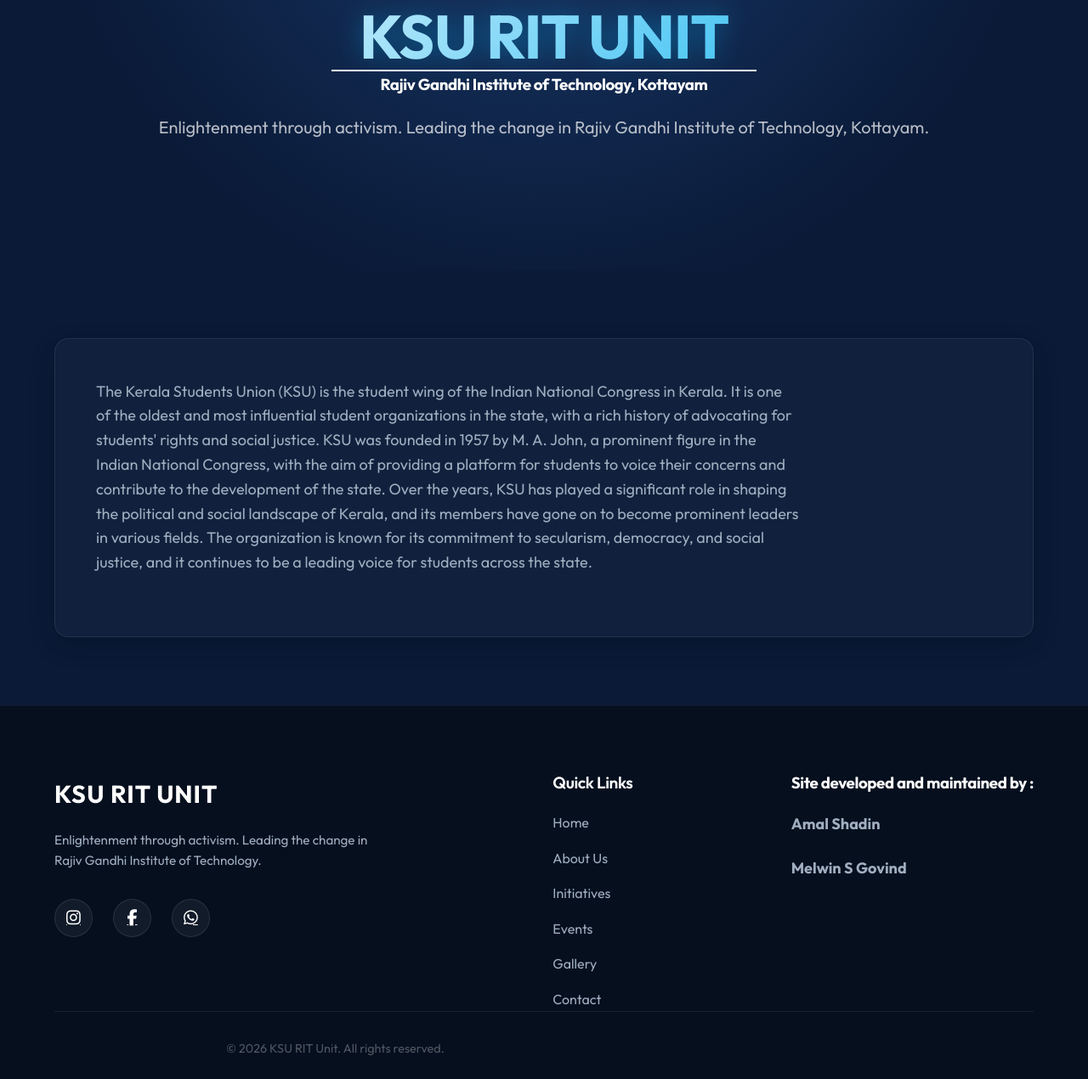
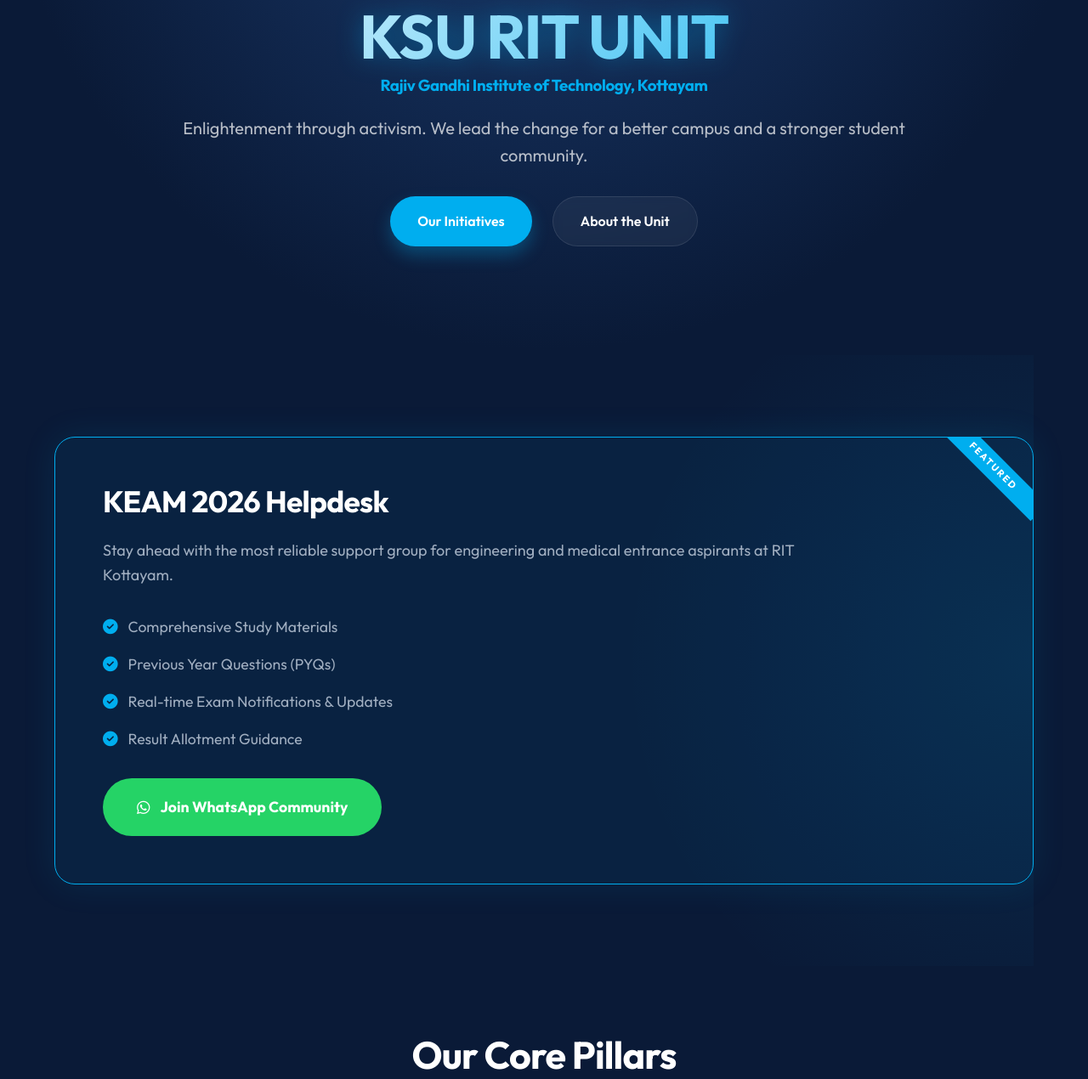
Before and after one commit to amalshadin/ksu-rit, a website built with Vite: page index.html in a window 1280 px wide. Shown: the part 301-1571 px from the top of the page at 85% size. Built offline with nearby package versions, Linux system fonts and the light colour scheme.

Commit message:
feat: implement site-wide layout, footer component, and core CSS styling

```diff
--- a/index.html
+++ b/index.html
@@ -17,29 +17,54 @@
 
         <main>
             <section class="page-hero">
-                <div class="container" style="align-items: center;">
-                    <h1 style="margin-bottom: 0%;">KSU RIT UNIT</h1>
-                    <hr
-                        style="height:2px; border-width:0; width: 80%; max-width: 500px; min-width: 300px; margin: auto; color:gray; background-color:rgb(255, 255, 255)">
-                    <h3 style="margin-top: 0.3rem;">Rajiv Gandhi Institute of Technology, Kottayam</h3>
-                    <p>Enlightenment through activism. Leading the change in Rajiv Gandhi Institute of Technology,
-                        Kottayam.</p>
+                <div class="container">
+                    <h1 style="margin-bottom: 0.5rem;">KSU RIT UNIT</h1>
+                    <h3 class="text-accent" style="margin-top: 0;">Rajiv Gandhi Institute of Technology, Kottayam</h3>
+                    <p style="margin: 1.5rem auto;">Enlightenment through activism. We lead the change for a better
+                        campus and a stronger student community.</p>
+                    <div class="hero-cta-group">
+                        <a href="/initiatives.html" class="hero-btn hero-btn-primary">Our Initiatives</a>
+                        <a href="/about.html" class="hero-btn hero-btn-outline">About the Unit</a>
+                    </div>
                 </div>
             </section>
 
+            <!-- Featured KEAM Helpdesk -->
+            <section class="container featured-section">
+                <div class="featured-card">
+                    <div class="content-wrapper">
+                        <h2>KEAM 2026 Helpdesk</h2>
+                        <p>Stay ahead with the most reliable support group for engineering and medical entrance
+                            aspirants at RIT Kottayam.</p>
+                        <ul>
+                            <li><i class="fas fa-check-circle"></i> Comprehensive Study Materials</li>
+                            <li><i class="fas fa-check-circle"></i> Previous Year Questions (PYQs)</li>
+                            <li><i class="fas fa-check-circle"></i> Real-time Exam Notifications & Updates</li>
+                            <li><i class="fas fa-check-circle"></i> Result Allotment Guidance</li>
+                        </ul>
+                        <a href="https://chat.whatsapp.com/LyC62rYDn5dHwD94sGoq9g?mode=gi_t" class="whatsapp-cta">
+                            <i class="fab fa-whatsapp"></i> Join WhatsApp Community
+                        </a>
+                    </div>
+                </div>
+            </section>
+
+            <!-- Mission & Pillars -->
             <section class="container">
-                <div class="content-block">
-                    <p>
-                        The Kerala Students Union (KSU) is the student wing of the Indian National Congress in Kerala.
-                        It is one of the oldest and most influential student organizations in the state, with a rich
-                        history of advocating for students' rights and social justice. KSU was founded in 1957 by M. A.
-                        John, a prominent figure in the Indian National Congress, with the aim of providing a platform
-                        for students to voice their concerns and contribute to the development of the state. Over the
-                        years, KSU has played a significant role in shaping the political and social landscape of
-                        Kerala, and its members have gone on to become prominent leaders in various fields. The
-                        organization is known for its commitment to secularism, democracy, and social justice, and it
-                        continues to be a leading voice for students across the state.
-                    </p>
+                <h2 style="text-align: center; margin-bottom: 3rem;">Our Core Pillars</h2>
+                <div class="values-grid">
+                    <div class="content-block value-card">
+                        <i class="fas fa-book-open"></i>
+                        <h3>Enlightenment</h3>
+                        <p>We believe in the power of education and awareness. Our programs focus on academic
+                            excellence, skill development, and intellectual growth for Every RITian.</p>
+                    </div>
+                    <div class="content-block value-card">
+                        <i class="fas fa-fist-raised"></i>
+                        <h3>Activism</h3>
+                        <p>Representing the student voice with courage. We actively advocate for student rights, campus
+                            welfare, and social justice in and around Rajiv Gandhi Institute of Technology.</p>
+                    </div>
                 </div>
             </section>
         </main>
--- a/src/components/footer.html
+++ b/src/components/footer.html
@@ -23,8 +23,10 @@
 
     <div class="footer-attribution">
         <h3>Site developed and maintained by &colon;</h3>
-        <p><strong>Amal Shadin</strong></p>
-        <p><strong>Melwin S Govind</strong></p>
+        <ul class="footer-dev-links">
+            <li><a href="https://github.com/amalshadin"><strong>Amal Shadin</strong></a></li>
+            <li><a href="https://github.com/melwinsg"><strong>Melwin S Govind</strong></a></li>
+        </ul>
     </div>
 </div>
 <div class="container footer-bottom">
--- a/src/css/layout.css
+++ b/src/css/layout.css
@@ -4,7 +4,8 @@
   top: 0;
   width: 100%;
   z-index: 1000;
-  background: rgba(10, 26, 55, 0.82); /* Match dark theme bg */
+  background: rgba(10, 26, 55, 0.82);
+  /* Match dark theme bg */
   backdrop-filter: blur(12px);
   -webkit-backdrop-filter: blur(12px);
   border-bottom: 1px solid rgba(255, 255, 255, 0.08);
@@ -21,7 +22,8 @@
 }
 
 .navbar a img {
-  height: 50px; /* Refined size */
+  height: 50px;
+  /* Refined size */
   width: auto;
   transition: var(--transition);
 }
@@ -84,7 +86,8 @@
 }
 
 .nav-links.active .nav-link:visited {
-  color: #fff; /* Same as unvisited */
+  color: #fff;
+  /* Same as unvisited */
 }
 
 .nav-links.active .nav-link.active {
@@ -93,8 +96,15 @@
 }
 
 @keyframes slideDown {
-  from { opacity: 0; transform: translateY(-10px); }
-  to { opacity: 1; transform: translateY(0); }
+  from {
+    opacity: 0;
+    transform: translateY(-10px);
+  }
+
+  to {
+    opacity: 1;
+    transform: translateY(0);
+  }
 }
 
 @media (min-width: 768px) {
@@ -196,7 +206,8 @@ footer {
   box-shadow: 0 10px 20px rgba(0, 174, 239, 0.3);
 }
 
-.footer-links h3, .footer-contact h3 {
+.footer-links h3,
+.footer-contact h3 {
   font-size: 1.2rem;
   margin-bottom: 1.5rem;
   color: #fff;
@@ -250,6 +261,28 @@ footer {
   color: rgba(255, 255, 255, 0.3);
 }
 
+.footer-dev-links {
+  list-style: none;
+  display: flex;
+  flex-direction: column;
+  gap: 1rem;
+}
+
+.footer-dev-links a {
+  text-decoration: none;
+  color: var(--color-text-muted);
+  transition: var(--transition);
+}
+
+.footer-dev-links a:hover {
+  color: var(--color-accent);
+  padding-left: 5px;
+}
+
+.footer-dev-links a:visited {
+  color: var(--color-text-muted);
+}
+
 /* Desktop: Horizontal Layout */
 @media (min-width: 992px) {
   .footer-grid {
--- a/src/css/main.css
+++ b/src/css/main.css
@@ -425,6 +425,142 @@ section {
   box-shadow: 0 0 15px rgba(37, 211, 102, 0.4);
 }
 
+/* Homepage Specific Components */
+.hero-cta-group {
+  margin-top: 2rem;
+  display: flex;
+  justify-content: center;
+  gap: 1.5rem;
+}
+
+.hero-btn {
+  padding: 1rem 2rem;
+  border-radius: 50px;
+  text-decoration: none;
+  font-weight: 600;
+  transition: var(--transition);
+  display: inline-flex;
+  align-items: center;
+  gap: 10px;
+}
+
+.hero-btn-primary {
+  background: var(--color-accent);
+  color: #fff;
+  box-shadow: 0 10px 20px rgba(0, 174, 239, 0.3);
+}
+
+.hero-btn-primary:hover {
+  transform: translateY(-3px);
+  box-shadow: 0 15px 30px rgba(0, 174, 239, 0.5);
+}
+
+.hero-btn-outline {
+  background: rgba(255, 255, 255, 0.05);
+  color: #fff;
+  border: 1px solid rgba(255, 255, 255, 0.1);
+  backdrop-filter: blur(5px);
+}
+
+.hero-btn-outline:hover {
+  background: rgba(255, 255, 255, 0.1);
+  transform: translateY(-3px);
+}
+
+/* Featured Section (KEAM) */
+.featured-section {
+  padding: 6rem 0;
+  background: radial-gradient(circle at 100% 50%, rgba(0, 174, 239, 0.1), transparent 40%);
+}
+
+.featured-card {
+  background: rgba(0, 174, 239, 0.05); /* Tint with brand color */
+  border: 1px solid var(--color-accent);
+  padding: 3.5rem;
+  border-radius: 24px;
+  position: relative;
+  overflow: hidden;
+  box-shadow: 0 0 40px rgba(0, 174, 239, 0.1);
+}
+
+.featured-card::before {
+  content: 'FEATURED';
+  position: absolute;
+  top: 20px;
+  right: -30px;
+  background: var(--color-accent);
+  color: #fff;
+  padding: 5px 40px;
+  transform: rotate(45deg);
+  font-size: 0.7rem;
+  font-weight: 900;
+  letter-spacing: 2px;
+}
+
+.featured-card h2 {
+  font-size: 2.2rem;
+  margin-bottom: 1.5rem;
+  color: #fff;
+}
+
+.featured-card ul {
+  list-style: none;
+  margin: 2rem 0;
+}
+
+.featured-card li {
+  margin-bottom: 1rem;
+  font-size: 1.1rem;
+  display: flex;
+  align-items: center;
+  gap: 12px;
+  color: var(--color-text-muted);
+}
+
+.featured-card li i {
+  color: var(--color-accent);
+}
+
+/* WhatsApp Button Variant */
+.whatsapp-cta {
+  background: #25D366;
+  color: #fff;
+  padding: 1.25rem 2.5rem;
+  border-radius: 50px;
+  text-decoration: none;
+  font-weight: 700;
+  font-size: 1.1rem;
+  display: inline-flex;
+  align-items: center;
+  gap: 12px;
+  transition: var(--transition);
+  border: none;
+}
+
+.whatsapp-cta:hover {
+  background: #20BA5A;
+  transform: translateY(-3px);
+  box-shadow: 0 10px 25px rgba(37, 211, 102, 0.4);
+}
+
+/* Values Grid */
+.values-grid {
+  display: grid;
+  grid-template-columns: repeat(auto-fit, minmax(300px, 1fr));
+  gap: 2.5rem;
+  margin-top: 4rem;
+}
+
+.value-card {
+  padding: 3rem;
+}
+
+.value-card i {
+  font-size: 2.5rem;
+  color: var(--color-accent);
+  margin-bottom: 1.5rem;
+}
+
 /* Scrollbar Customization */
 ::-webkit-scrollbar {
   width: 10px;
```
